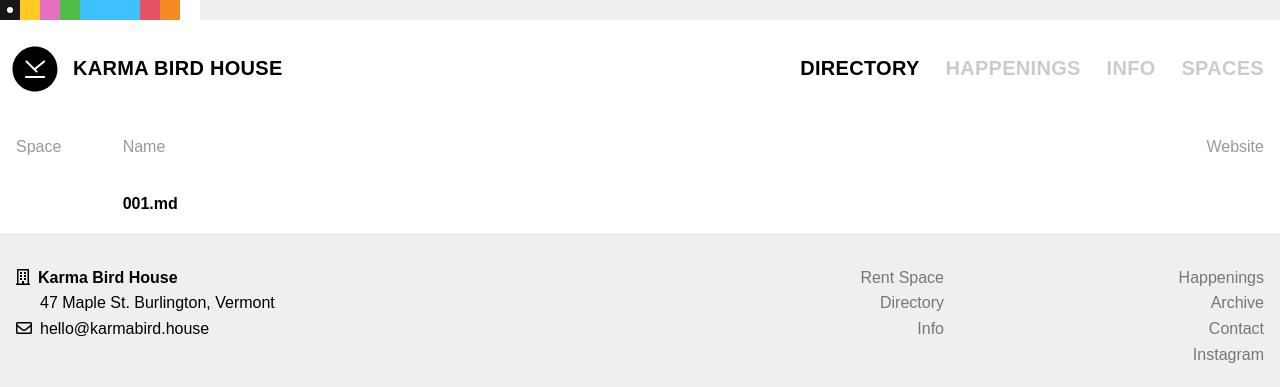
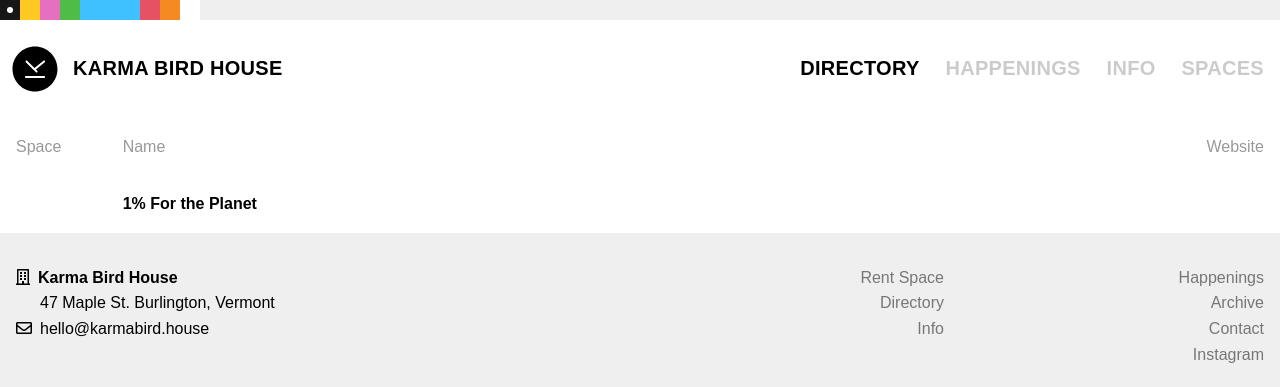
Before and after one commit to cr-norris/karma-bird-house, a Jekyll site: the page built from _pages/directory.html, in a window 1280 px wide. Shown: the top 387 px of the page. Built offline with Jekyll 4.4.1, drawn with Linux system fonts in a browser that asks for light colours; nearby versions of some CDN libraries; some web fonts are replaced; a script that is not in the unit is left out.

Commit message:
Update Directory Tags

```diff
--- a/_pages/directory.html
+++ b/_pages/directory.html
@@ -12,8 +12,8 @@
     </div>
     {% for company in site.directory %}
     <a class="row start-xs directory-listing" href="{{ company.website }}" target="_blank">
-        <p class="col-sm-1 col-xs-2">{{ company.office }}</p>
-        <p class="directory-listin-name col-sm-10 col-xs-8">{{ company.name }}</p>
+        <p class="col-sm-1 col-xs-2">{{ company.space }}</p>
+        <p class="directory-listin-name col-sm-10 col-xs-8">{{ company.title }}</p>
         <div class="col-sm-1 col-xs-2 end-xs" href="{{ company.website }}" target="_blank"><i class="far fa-external-link-square"></i></div>
     </a>
     {% endfor %}
```
